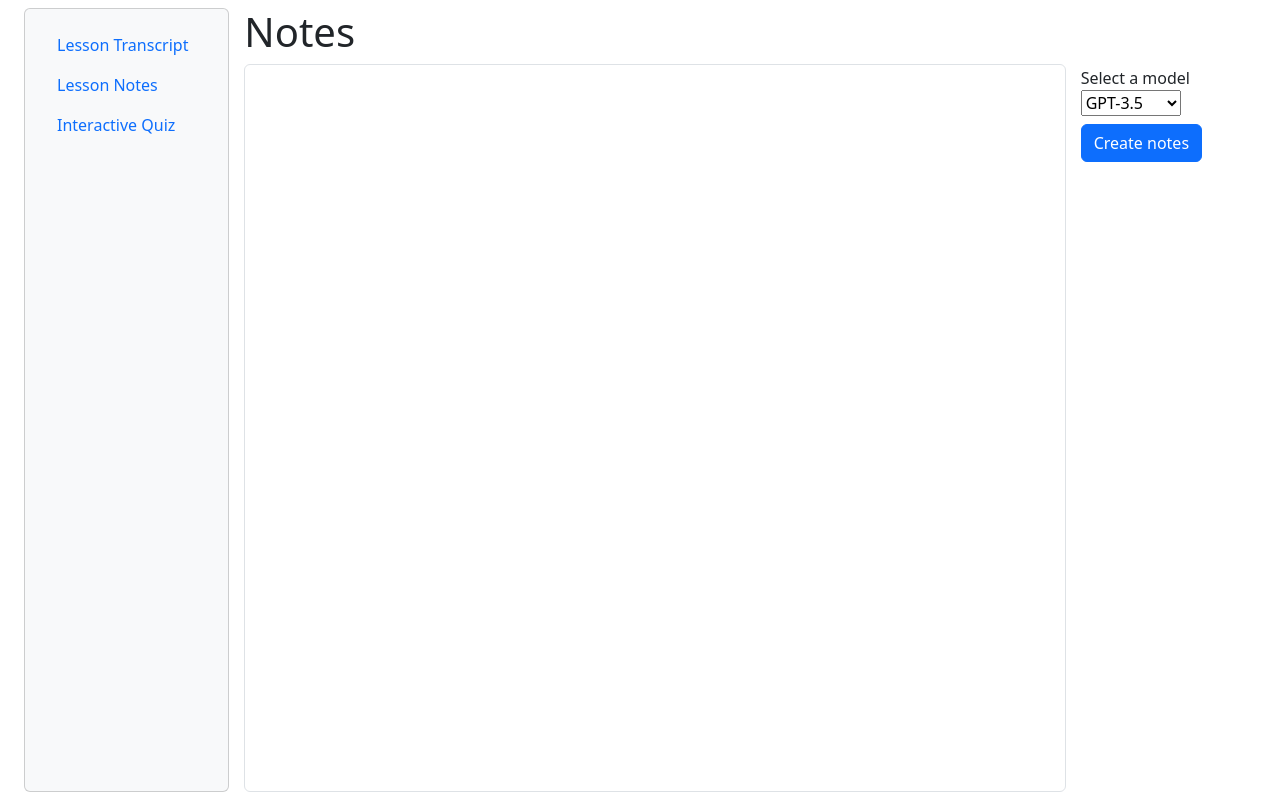
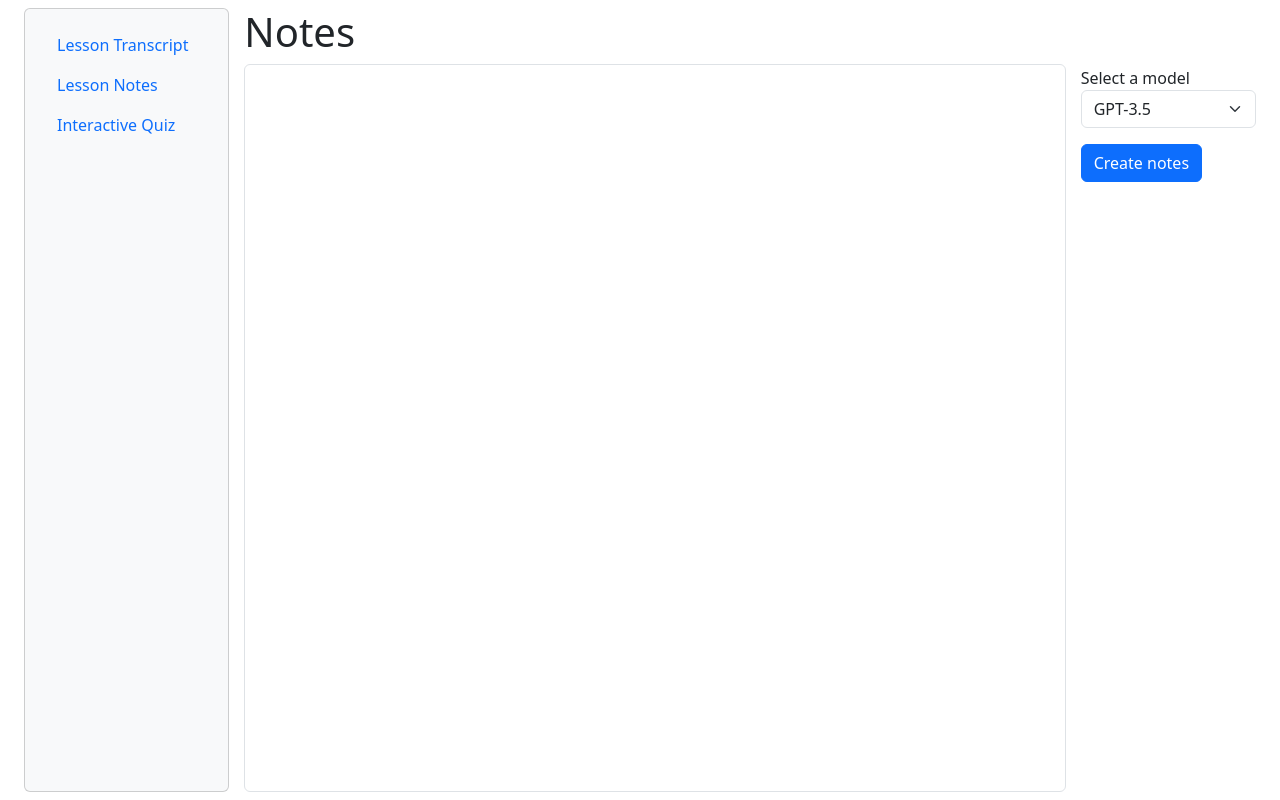
Before and after one commit to Zemelware/StudyX, a Flask app: page /notes in a window 1280 px wide. Run offline with Flask 3, Linux system fonts and the light colour scheme.

Commit message:
Add bootstrap form-select class to <select> element

```diff
--- a/templates/notes.html
+++ b/templates/notes.html
@@ -26,10 +26,11 @@
       {% endif %}
     {% endmacro %}
 
-    <form action="#" method="POST" class="mb-2">
+    <form action="#" method="POST" class="mb-3">
       <label for="select-notes-model">Select a model</label>
       <select
         name="model-notes"
+        class="form-select"
         id="select-notes-model"
         onchange="this.form.submit()"
       >
--- a/templates/quiz.html
+++ b/templates/quiz.html
@@ -47,10 +47,11 @@
       {% endif %}
     {% endmacro %}
 
-    <form action="#" method="POST" class="mb-2">
+    <form action="#" method="POST" class="mb-3">
       <label for="select-quiz-model">Select a model</label>
       <select
         name="model-quiz"
+        class="form-select"
         id="select-quiz-model"
         onchange="this.form.submit()"
       >
```
